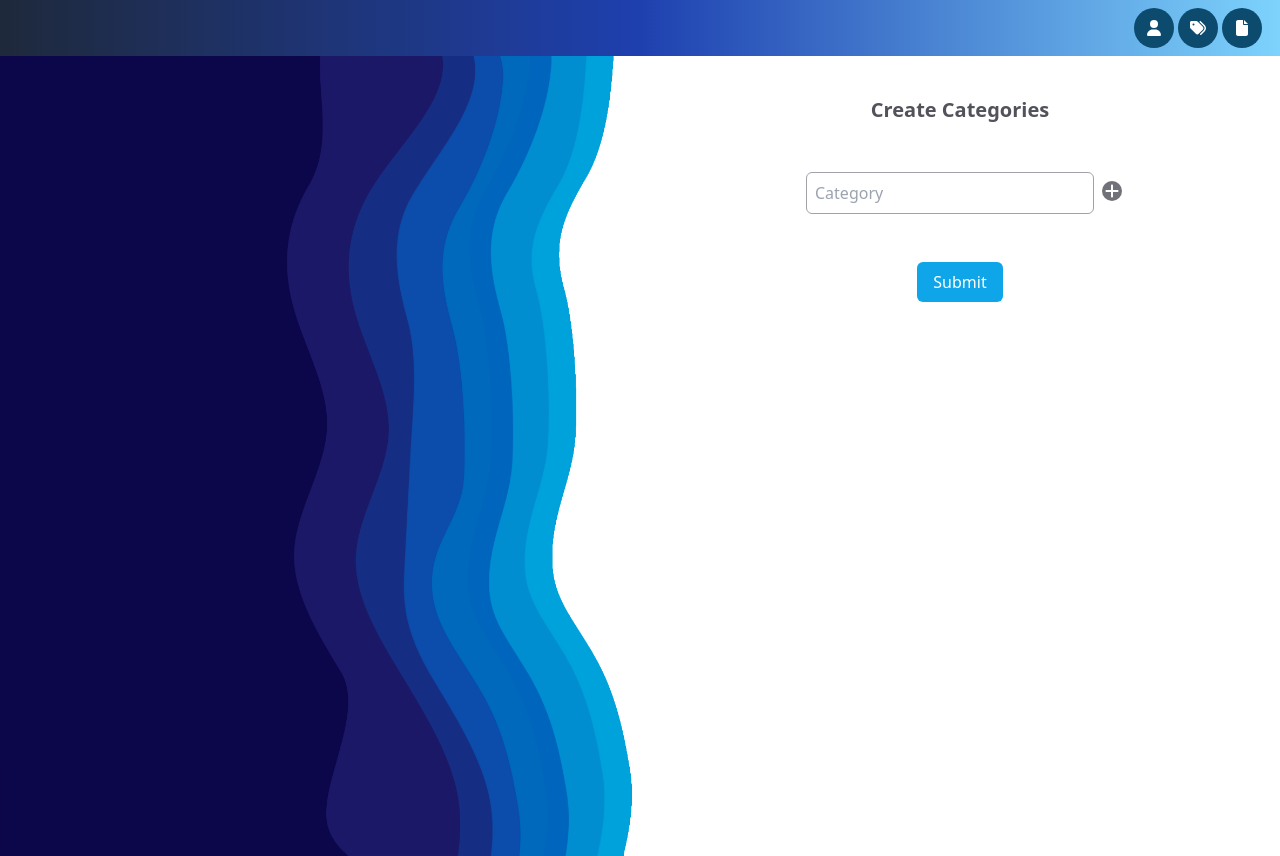
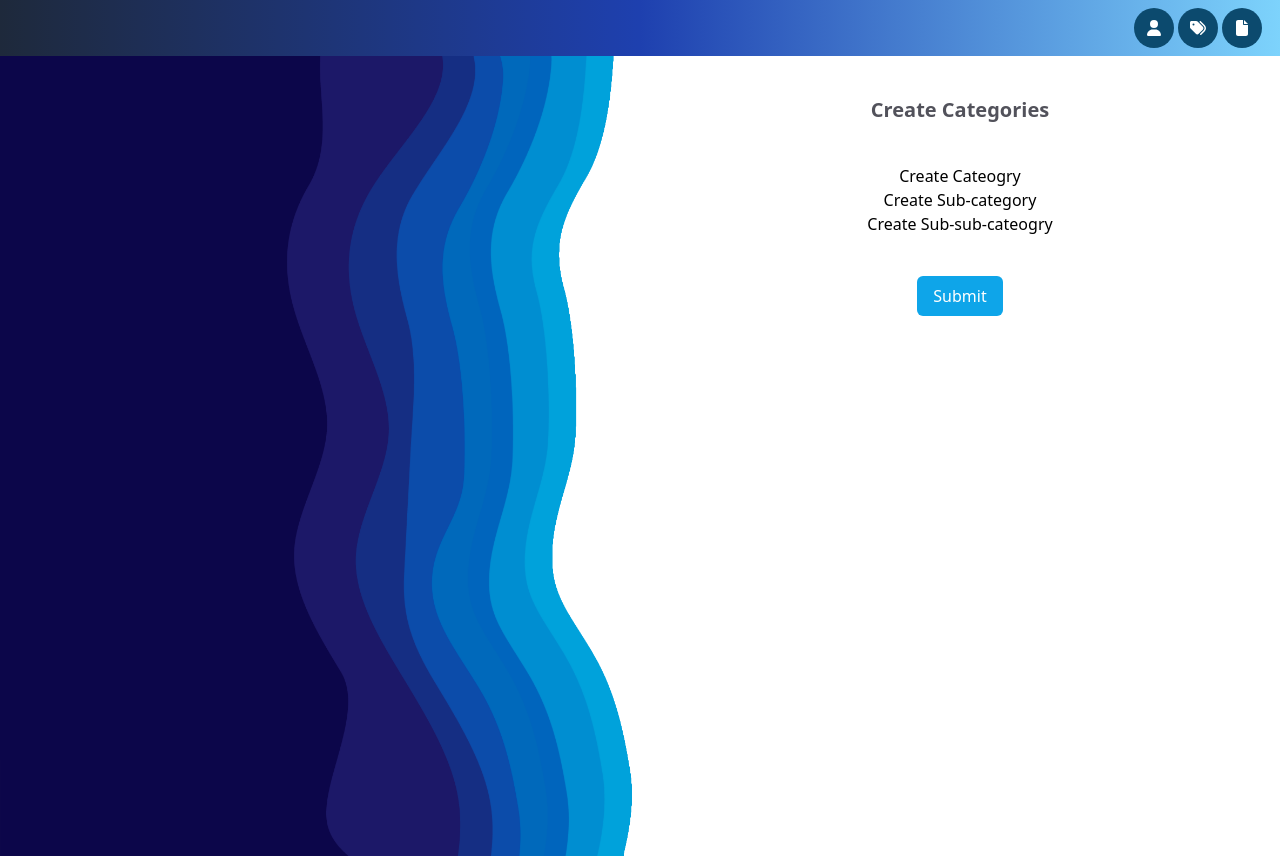
Before and after one commit to Vidmis/control-panel, a React (Vite) app: page /categoriesForm in a window 1280 px wide. Built offline with nearby package versions, Linux system fonts and the light colour scheme; data requests are answered from the project's data file.

Commit message:
refactoring

```diff
--- a/src/components/Categories/Category.jsx
+++ b/src/components/Categories/Category.jsx
@@ -1,7 +1,13 @@
 import { faMinus, faPlus } from '@fortawesome/free-solid-svg-icons';
 import { FontAwesomeIcon } from '@fortawesome/react-fontawesome';
+import { useEffect, useState } from 'react';
+import SubCategory from './SubCategory';
 
-const Category = ({ category, handleChange }) => {
+const Category = ({ catVal, handleChange }) => {
+  const onSubmit = () => {
+    console.log('submited category');
+  };
+
   return (
     <div className="flex justify-center items-center">
       <input
@@ -9,17 +15,10 @@ const Category = ({ category, handleChange }) => {
         type="text"
         placeholder="Category"
         name="category"
-        value={category}
+        value={catVal}
         onChange={handleChange}
+        onSubmit={onSubmit}
       />
-      <div className="inline-grid">
-        <span
-          // onClick={handleAdd}
-          className="inline-grid mb-1 justify-center items-center w-5 h-5 rounded-full bg-zinc-500 text-white"
-        >
-          <FontAwesomeIcon icon={faPlus} />
-        </span>
-      </div>
     </div>
   );
 };
--- a/src/components/Categories/SubCategory.jsx
+++ b/src/components/Categories/SubCategory.jsx
@@ -1,4 +1,7 @@
-const SubCategory = ({ category, handleChange }) => {
+import { faMinus, faPlus } from '@fortawesome/free-solid-svg-icons';
+import { FontAwesomeIcon } from '@fortawesome/react-fontawesome';
+
+const SubCategory = ({ subCatVal, handleChange }) => {
   return (
     <div className="flex justify-center items-center">
       <input
@@ -6,20 +9,9 @@ const SubCategory = ({ category, handleChange }) => {
         type="text"
         placeholder="Sub-category"
         name="subCategory"
-        value={category}
+        value={subCatVal}
         onChange={handleChange}
       />
-      <div className="inline-grid">
-        <span
-          // onClick={handleAdd}
-          className="inline-grid mb-1 justify-center items-center w-5 h-5 rounded-full bg-zinc-500 text-white"
-        >
-          <FontAwesomeIcon icon={faPlus} />
-        </span>
-        <span className="inline-grid mb-1 justify-center items-center w-5 h-5 rounded-full bg-zinc-500 text-white">
-          <FontAwesomeIcon icon={faMinus} />
-        </span>
-      </div>
     </div>
   );
 };
--- a/src/components/Categories/SubSubCategory.jsx
+++ b/src/components/Categories/SubSubCategory.jsx
@@ -1,4 +1,7 @@
-const SubSubCateogry = ({ category, handleChange }) => {
+import { faAdd, faMinus, faPlus } from '@fortawesome/free-solid-svg-icons';
+import { FontAwesomeIcon } from '@fortawesome/react-fontawesome';
+
+const SubSubCateogry = ({ subSubCatVal, handleChange }) => {
   return (
     <div className="flex justify-center items-center">
       <input
@@ -6,20 +9,9 @@ const SubSubCateogry = ({ category, handleChange }) => {
         type="text"
         placeholder="Sub-sub-category"
         name="subSubCategory"
-        value={category}
+        value={subSubCatVal}
         onChange={handleChange}
       />
-      <div className="inline-grid">
-        <span
-          // onClick={handleAdd}
-          className="inline-grid mb-1 justify-center items-center w-5 h-5 rounded-full bg-zinc-500 text-white"
-        >
-          <FontAwesomeIcon icon={faPlus} />
-        </span>
-        <span className="inline-grid mb-1 justify-center items-center w-5 h-5 rounded-full bg-zinc-500 text-white">
-          <FontAwesomeIcon icon={faMinus} />
-        </span>
-      </div>
     </div>
   );
 };
--- a/src/components/CategoriesForm.jsx
+++ b/src/components/CategoriesForm.jsx
@@ -1,9 +1,11 @@
 import { faMinus, faPlus } from '@fortawesome/free-solid-svg-icons';
 import { FontAwesomeIcon } from '@fortawesome/react-fontawesome';
 import { useState } from 'react';
+import { useCreateCategoryMutation } from '../features/api';
 import Category from './Categories/Category';
+import SubCategory from './Categories/SubCategory';
+import SubSubCateogry from './Categories/SubSubCategory';
 
-const CategoriesForm = () => {
 const initialValues = {
   id: '1',
   name: 'Sports',
@@ -25,12 +27,17 @@ const CategoriesForm = () => {
   ],
 };
 
+const CategoriesForm = () => {
+  const [openCat, setOpenCat] = useState(false);
+  const [openSub, setOpenSub] = useState(false);
+  const [openSubSub, setOpenSuSub] = useState(false);
+  const [addCategory, addedCategoryResult] = useCreateCategoryMutation();
   const [formValues, setFormValues] = useState(initialValues, (curValues, newValues) => ({
     ...curValues,
     ...newValues,
   }));
 
-  const { category, subCategory, subSubCategory } = formValues;
+  const { catVal, subCatVal, subSubCatVal } = formValues;
 
   const handleChange = (e) => {
     const { name, value } = e.target;
@@ -41,8 +48,26 @@ const CategoriesForm = () => {
   const passValues = (e) => {
     e.preventDefault();
 
-    console.log(formValues);
+    console.log('formValues', formValues);
   };
+
+  const onClickOpenCat = () => {
+    setOpenCat(!openCat);
+    setOpenSub(false);
+    setOpenSuSub(false);
+  };
+  const onClickOpenSub = () => {
+    setOpenCat(false);
+    setOpenSub(!openSub);
+    setOpenSuSub(false);
+  };
+  const onClickOpenSubSub = () => {
+    setOpenCat(false);
+    setOpenSub(false);
+    setOpenSuSub(!openSubSub);
+  };
+
+  console.log('addedCategoryResult', addedCategoryResult);
 
   return (
     <div className="flex flex-row h-fit ">
@@ -56,14 +81,20 @@ const CategoriesForm = () => {
       >
         <h2 className="text-zinc-600 text-xl font-bold my-5 sm:my-10">Create Categories</h2>
         <div className="flex flex-col">
-          <Category category={category} handleChange={handleChange} />
+          <button onClick={onClickOpenCat}>Create Cateogry</button>
+          <button onClick={onClickOpenSub}>Create Sub-category</button>
+          <button onClick={onClickOpenSubSub}>Create Sub-sub-cateogry</button>
+
+          {openCat && <Category catVal={catVal} handleChange={handleChange} />}
+          {openSub && <SubCategory subCatVal={subCatVal} handleChange={handleChange} />}
+          {openSubSub && <SubSubCateogry subSubCatVal={subSubCatVal} handleChange={handleChange} />}
         </div>
 
         <button
-          //   onClick={() => {
-          //     addCategory(randCategory).then(() => categoryData.refetch);
-          //   }}
-          onClick={passValues}
+          onClick={() => {
+            addCategory(formValues).then(() => categoryData.refetch);
+          }}
+          // onClick={passValues}
           className="px-4 py-2 mt-10 rounded-md text-white bg-sky-500 hover:bg-sky-400"
         >
           Submit
--- a/src/components/UserForm.jsx
+++ b/src/components/UserForm.jsx
@@ -5,6 +5,7 @@ import AssingModal from './AssignModal';
 const UserForm = () => {
   const [isModalOpen, setIsModalOpen] = useState(false);
   const { data: users, error, isLoading } = useGetUsersQuery(1);
+  // const [addCategory, addedCategoryResult] = useCreateCategoryMutation();
 
   const initialValues = {
     id: 1,
```
Also changed, not shown: src/App.jsx (+6 -4 lines). Lines whose indentation alone changed are shown as unchanged.
